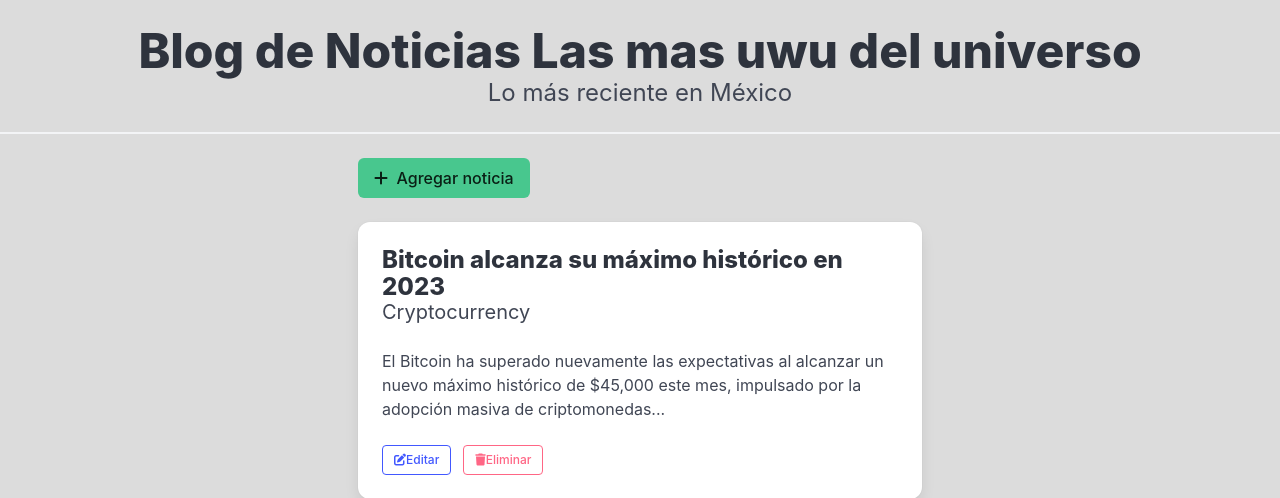
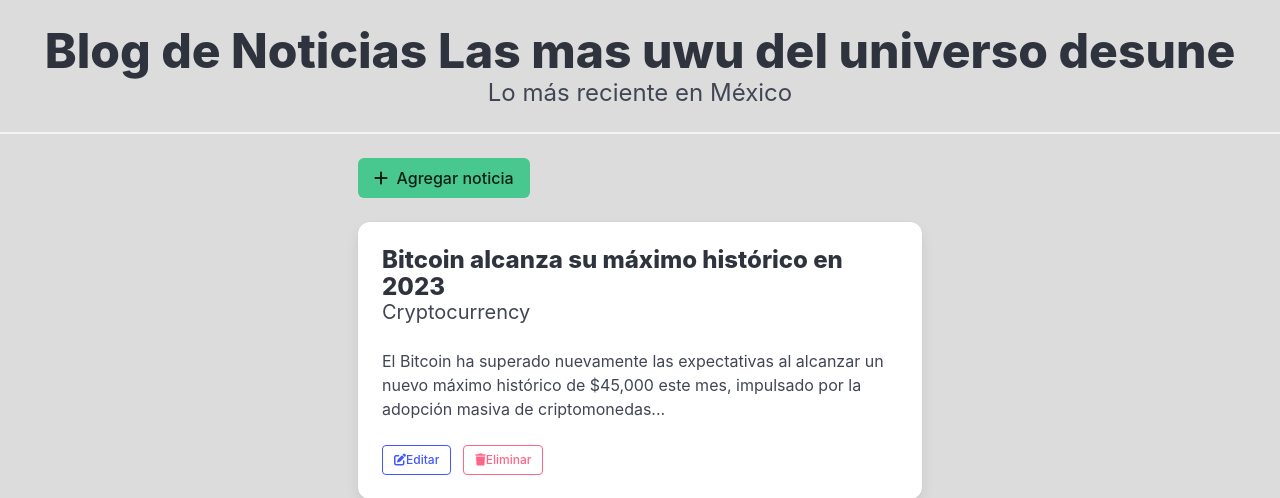
Before and after one commit to Punkyponk/EX_U1_20590316, a Flask app: page / in a window 1280 px wide. Shown: the top 498 px of the page. Run offline with Flask 3, Linux system fonts and the light colour scheme; data comes from the database, SQL or seed files in the repository; some libraries are stand-ins or nearby versions.

Commit message:
Se edito una linea de codigo

```diff
--- a/templates/base.html
+++ b/templates/base.html
@@ -10,7 +10,7 @@
   <body >
     <header>
         <br>
-        <h1 class="title has-text-centered is-1">Blog de Noticias Las mas uwu del universo</h1>
+        <h1 class="title has-text-centered is-1">Blog de Noticias Las mas uwu del universo desune</h1>
         <h2 class="subtitle has-text-centered is-4">Lo más reciente en México</h2>
         <hr>
     </header>
```
